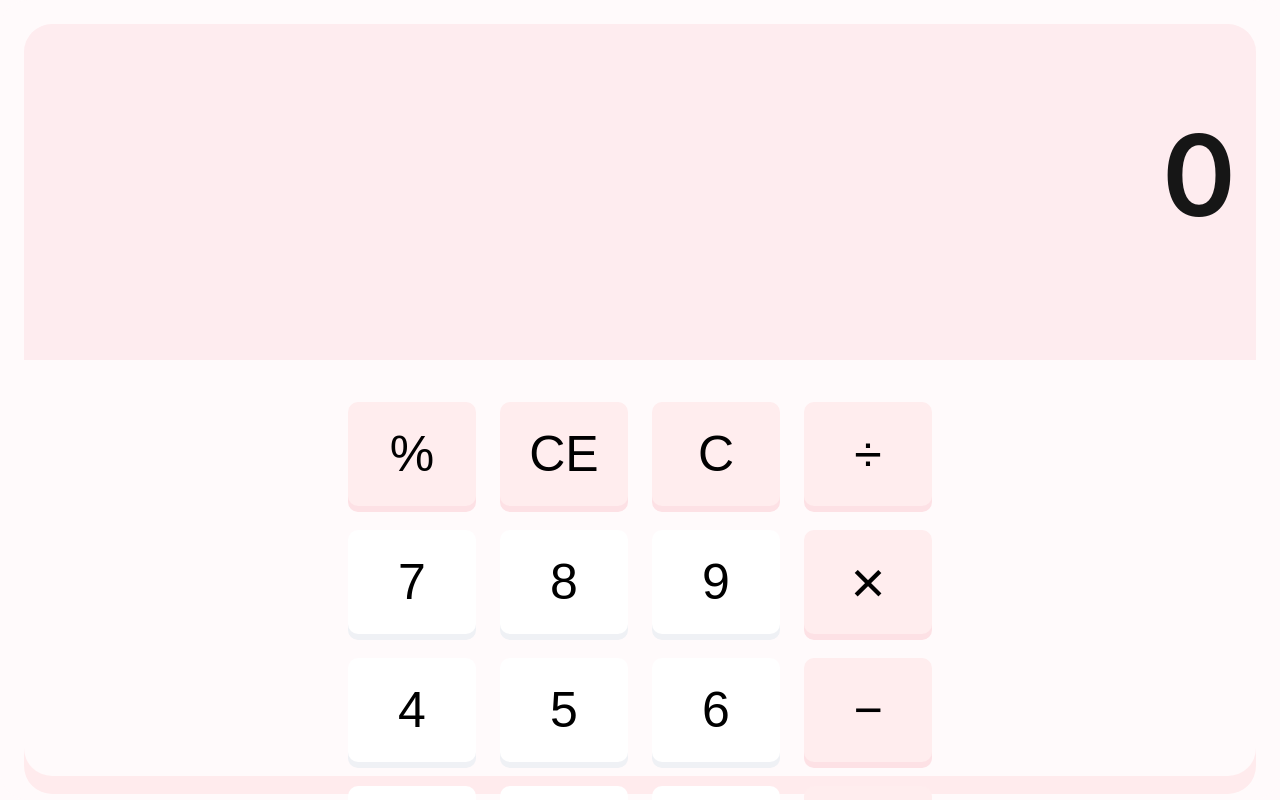
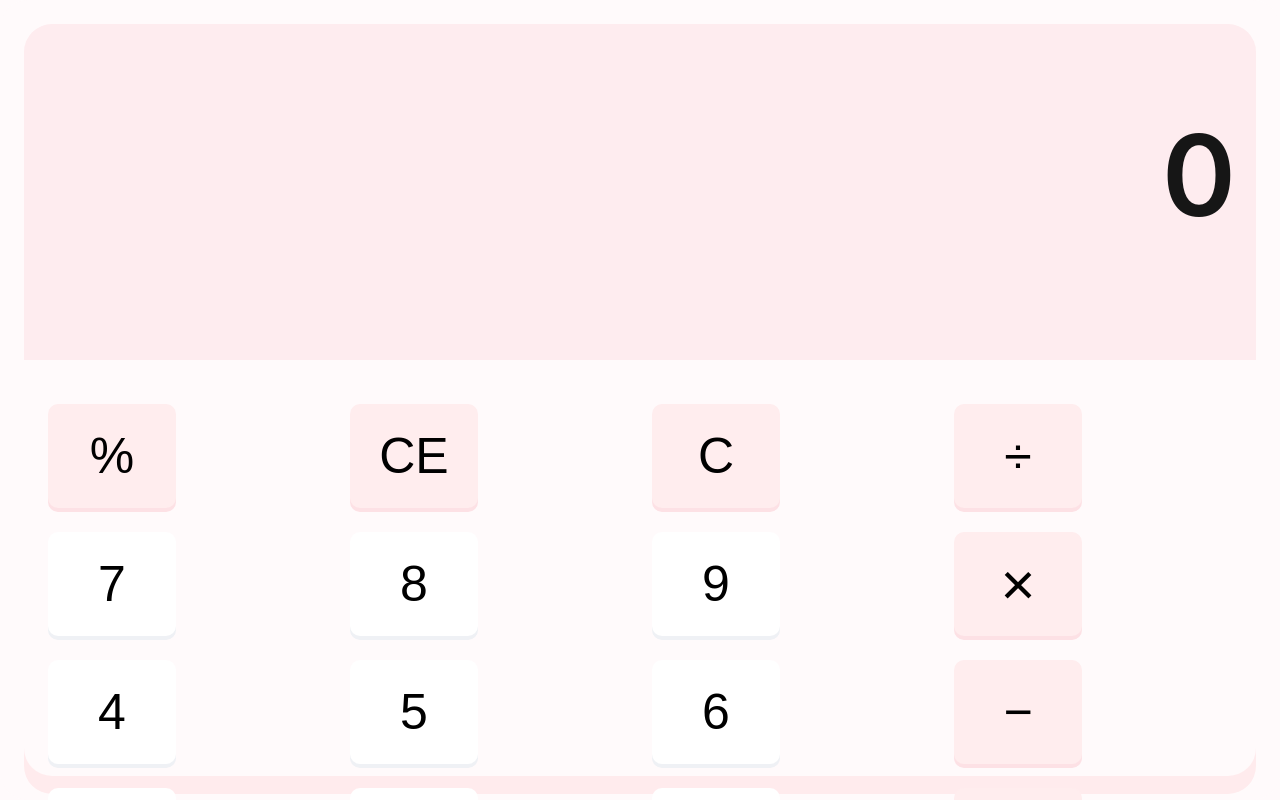
Before and after one commit to re-rank/-, a plain HTML site: page index.html in a window 1280 px wide. Drawn offline with Linux system fonts and the light colour scheme.

Commit message:
화면비율 개선

```diff
--- a/index.html
+++ b/index.html
@@ -93,13 +93,12 @@
         .buttons {
             flex: 1;
             display: grid;
-            grid-template-columns: repeat(4, 128px);
-            grid-template-rows: repeat(5, 104px);
+            grid-template-columns: repeat(4, 1fr);
+            grid-template-rows: repeat(5, 1fr);
             gap: 24px;
             padding: 24px;
             padding-top: 48px;
             padding-bottom: 34px;
-            justify-content: center;
             min-height: 0;
             background-color: #FFFAFB;
             border-radius: 0 0 28px 28px;
@@ -117,19 +116,19 @@
             display: flex;
             align-items: center;
             justify-content: center;
-            box-shadow: 0 6px 0 #FDE1E5;
+            box-shadow: 0 4px 0 #FDE1E5;
             transition: all 0.1s ease;
             padding: 0;
             width: 128px;
             height: 104px;
             position: relative;
-            transform: translateY(-6px);
+            transform: translateY(-4px);
         }
 
         .number {
             background-color: white;
             color: black;
-            box-shadow: 0 6px 0 #EFF1F5;
+            box-shadow: 0 4px 0 #EFF1F5;
         }
 
         .number:active {
```
